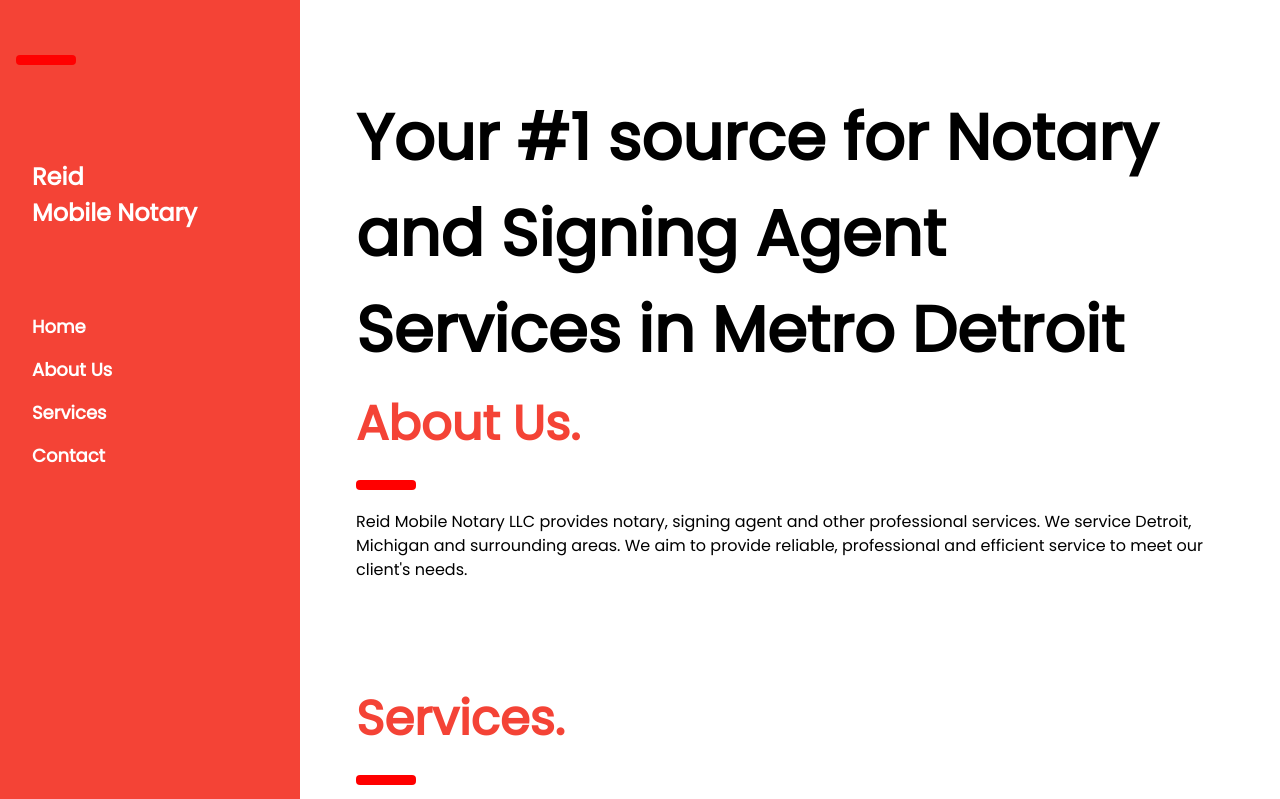
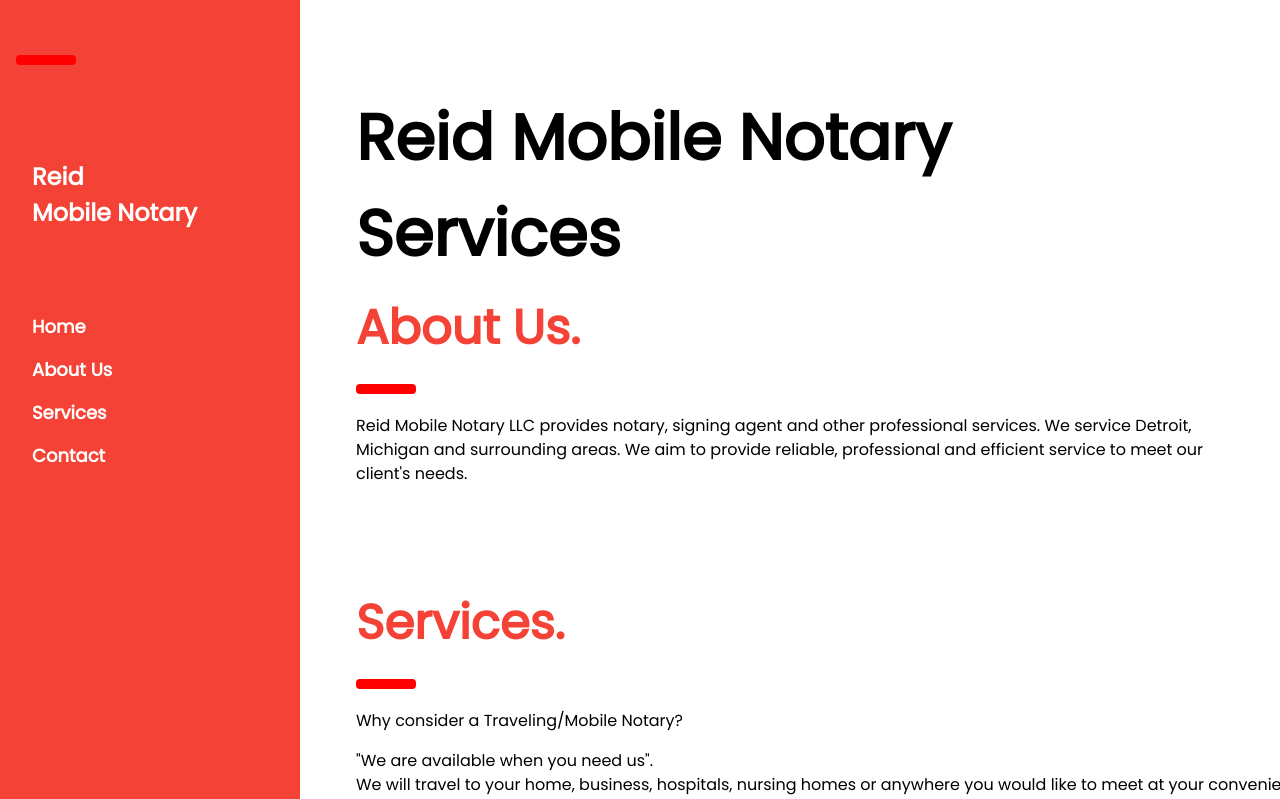
Before and after one commit to awatts-tech/ReidNotary, a website: page index.html in a window 1280 px wide. Shown: the top 799 px of the page. Drawn offline with nearby package versions, Linux system fonts and the light colour scheme.

Commit message:
header change

```diff
--- a/index.html
+++ b/index.html
@@ -43,7 +43,7 @@
 
   <!-- Header -->
   <div class="w3-container" style="margin-top:80px" id="showcase">
-    <h1 class="w3-jumbo"><b>Your #1 source for Notary and Signing Agent Services in Metro Detroit</b></h1>
+    <h1 class="w3-jumbo"><b>Reid Mobile Notary Services</b></h1>
     <h1 class="w3-xxxlarge w3-text-red"><b>About Us.</b></h1>
     <hr style="width:50px;border:5px solid red" class="w3-round">
     <p>Reid Mobile Notary LLC provides notary, signing agent and other professional services. We service Detroit, Michigan and surrounding areas. We aim to provide reliable, professional and efficient service to meet our client's needs.
```
